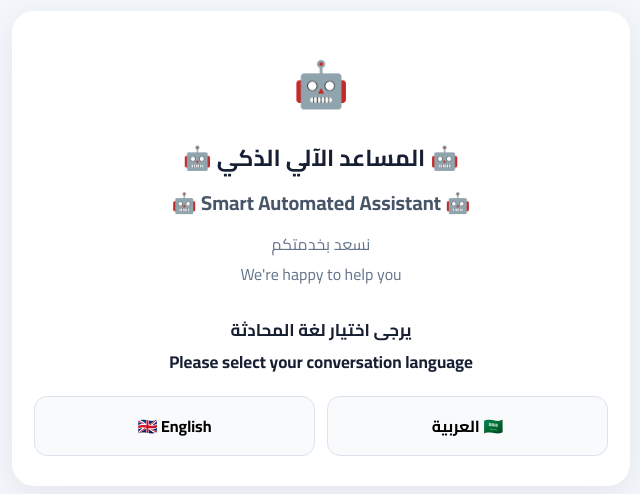
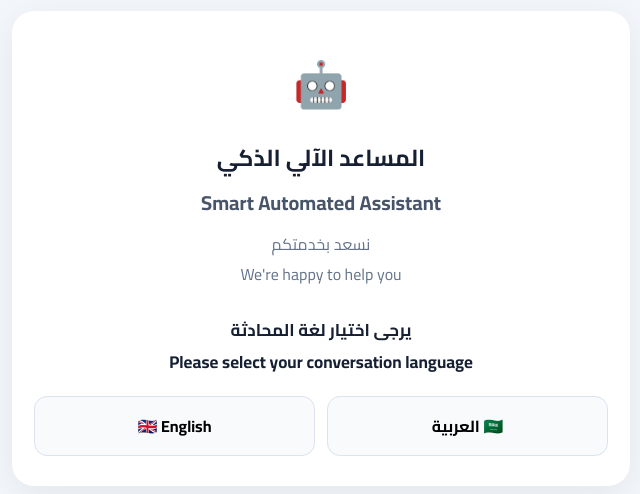
Before and after one commit to mrjakbak/my-ai-chatbot, a plain HTML site: page index.html in a window 1280 px wide. Shown: the part 152-646 px from the top of the page, without its empty margins (319-959 px from the left). Drawn offline with Linux system fonts and the light colour scheme.

Commit message:
Update chatbot name and interface

```diff
--- a/index.html
+++ b/index.html
@@ -197,8 +197,8 @@
     <section class="welcome" id="welcome">
       <div class="logo">🤖</div>
 
-      <h1>🤖 المساعد الآلي الذكي 🤖</h1>
-      <h2 class="english-title">🤖 Smart Automated Assistant 🤖</h2>
+      <h1> المساعد الآلي الذكي </h1>
+      <h2 class="english-title"> Smart Automated Assistant </h2>
 
       <p class="subtitle">
         نسعد بخدمتكم<br>
```
